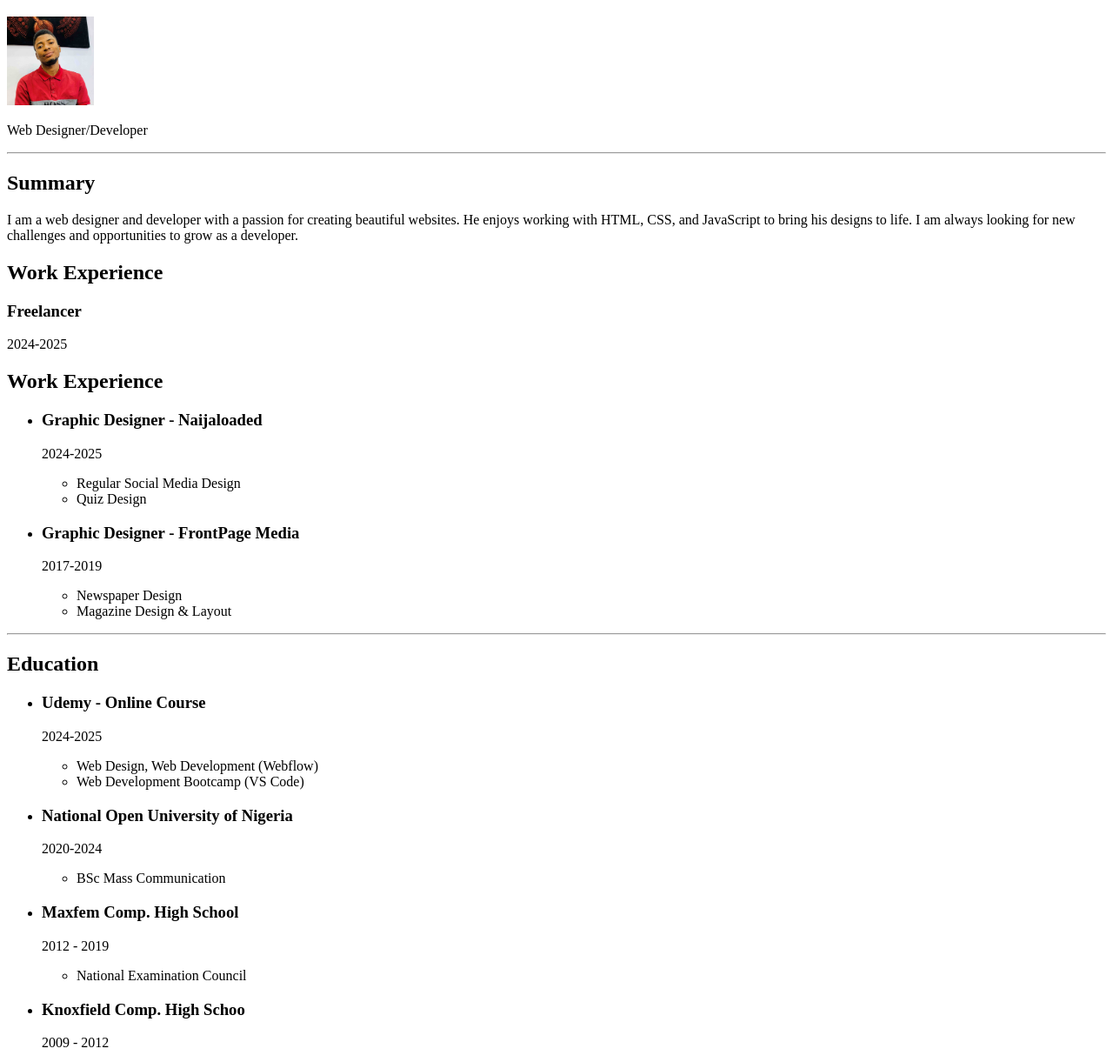
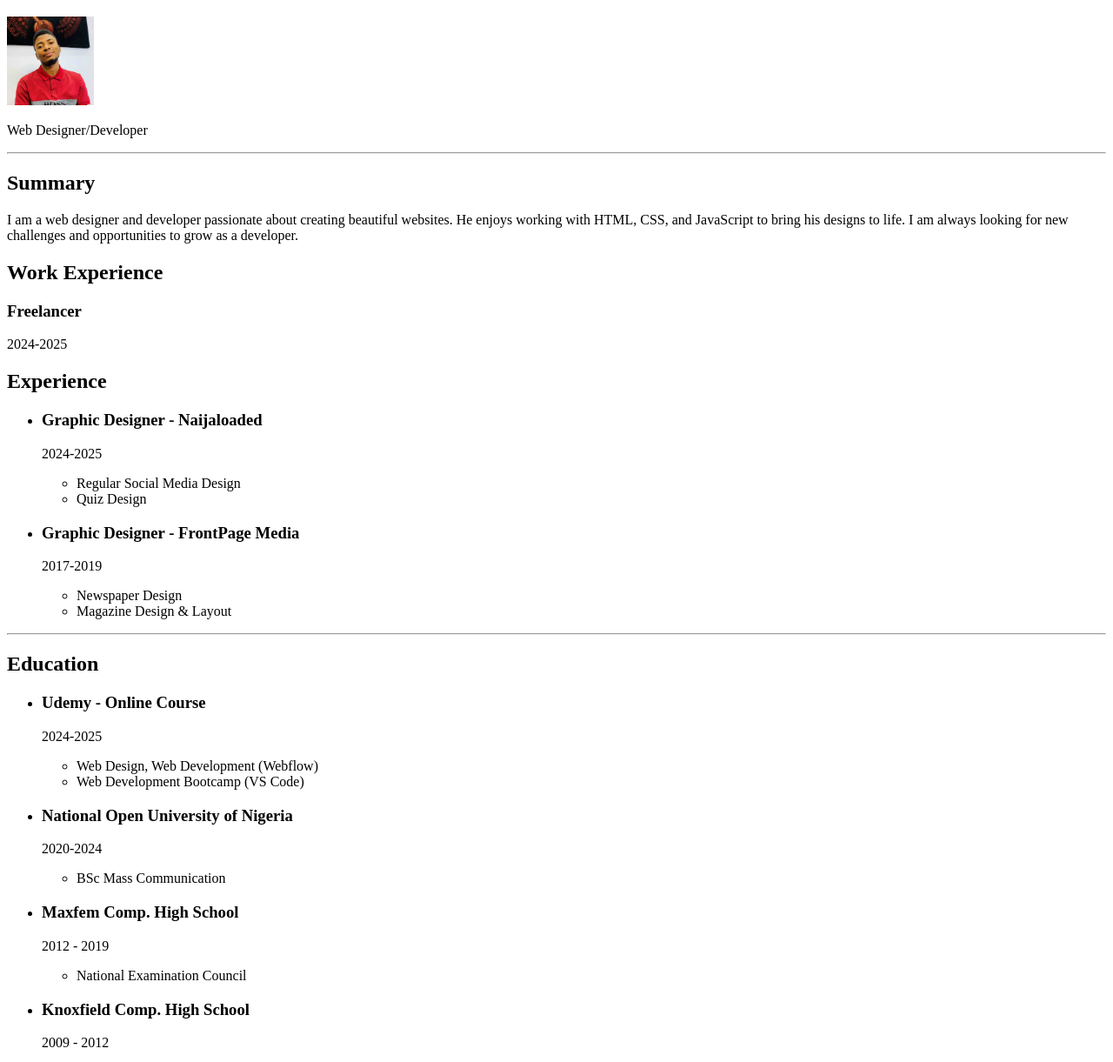
Before and after one commit to Dazeefa/html-resume, a plain HTML site: page index.html in a window 1280 px wide. Shown: the part 61-1282 px from the top of the page at 87% size. Drawn offline with Linux system fonts and the light colour scheme.

Commit message:
Update index.html

```diff
--- a/index.html
+++ b/index.html
@@ -12,11 +12,11 @@
     <p>Web Designer/Developer</p>
     <hr/>
     <h2>Summary</h2>
-    <p>I am a web designer and developer with a passion for creating beautiful websites. He enjoys working with HTML, CSS, and JavaScript to bring his designs to life. I am always looking for new challenges and opportunities to grow as a developer.</p>
+    <p>I am a web designer and developer passionate about creating beautiful websites. He enjoys working with HTML, CSS, and JavaScript to bring his designs to life. I am always looking for new challenges and opportunities to grow as a developer.</p>
     <h2>Work Experience</h2>
     <h3>Freelancer</h3>
     <p>2024-2025</p>
-    <h2>Work Experience</h2>
+    <h2>Experience</h2>
     <ul>
         <li><h3>Graphic Designer - Naijaloaded</h3></li>
         <p>2024-2025</p>
@@ -50,7 +50,7 @@
             <ul>
             <li>National Examination Council</li>
             </ul>
-        <li><h3>Knoxfield Comp. High Schoo</h3></li>
+        <li><h3>Knoxfield Comp. High School</h3></li>
         <p>2009 - 2012</p>
             <ul>
             <li>National Examination Council</li>
```
